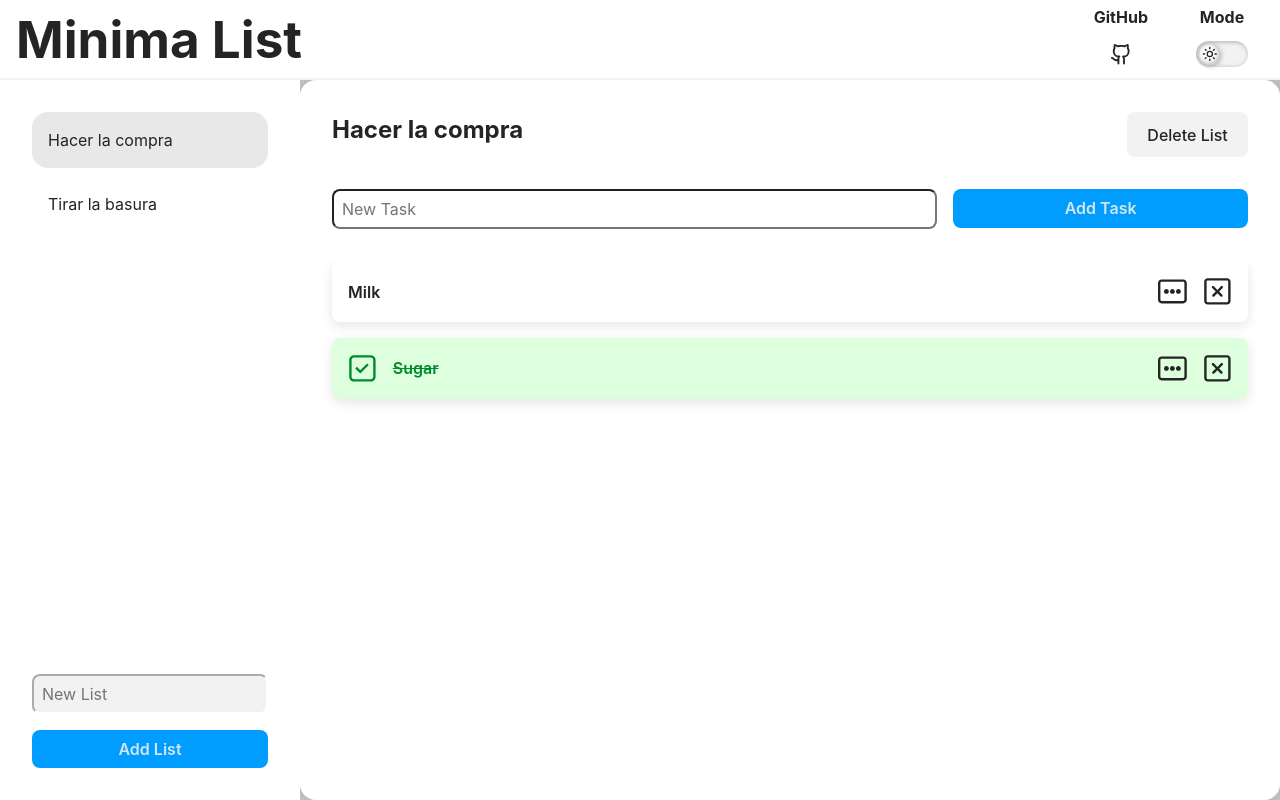
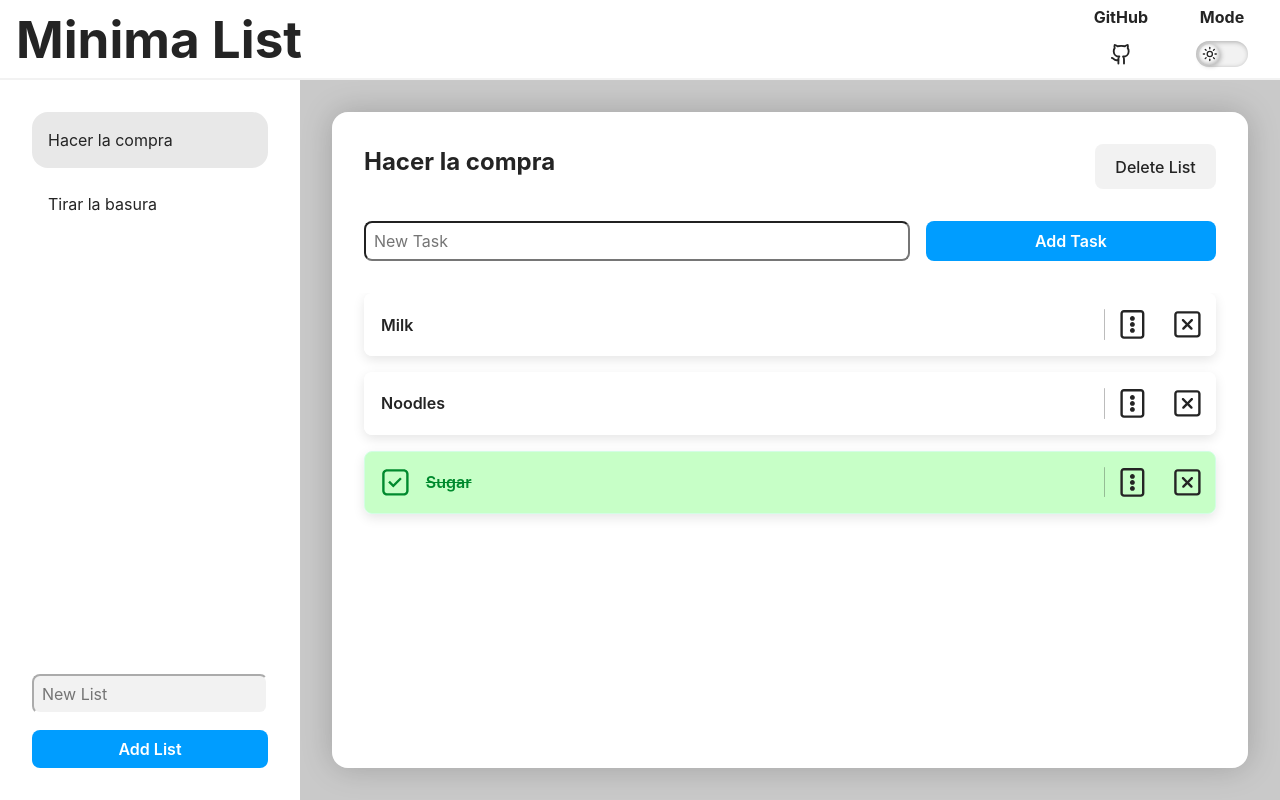
Before and after one commit to AlexNS-Dev/MinimaList, a React (Vite) app: page / in a window 1280 px wide. Built offline with nearby package versions, Linux system fonts and the light colour scheme.

Commit message:
styling task section

```diff
--- a/package.json
+++ b/package.json
@@ -27,6 +27,7 @@
     "eslint": "^9.9.0",
     "eslint-plugin-react-hooks": "^5.1.0-rc.0",
     "eslint-plugin-react-refresh": "^0.4.9",
+    "framer-motion": "^11.5.6",
     "gh-pages": "^6.1.1",
     "globals": "^15.9.0",
     "happy-dom": "^15.7.3",
--- a/src/components/ItemList/ItemList.css
+++ b/src/components/ItemList/ItemList.css
@@ -18,22 +18,22 @@
 
 .ItemList.tasks {
     margin: 0;
-    padding: 0;
     list-style: none;
     display: flex;
     flex-direction: column;
     gap: 1rem;
 
-    &:has(li.completed) {
-        li.completed {
+    &:has(li.completed) li.completed {
         /* background-color: var(--success-bg); */
-            background-color: color-mix(in srgb, rgb(200, 255, 200) 60%, transparent 40%);
-            border: var(--success-border);
+        background-color: color-mix(in srgb, rgb(162, 255, 162) 60%, transparent 40%);
+        border: 1px solid var(--success-border);
 
+        .item-content {
             span {
                 color: var(--success-text);
                 transform: translateX(0);
                 text-decoration: line-through;
+            }
         }
 
         svg {
@@ -42,50 +42,95 @@
             }
         }
     }
-    }
 
     li {
+        border: 1px solid var(--background-color);
+        flex-shrink: 0;
         display: flex;
-        align-items: center;
-        gap: 1rem;
-        padding: 1rem;
         border-radius: .5rem;
         box-shadow: 0 4px 12px #0000001a;
-        overflow: hidden;
         backdrop-filter: blur(5px);
         background-color: color-mix(in srgb, transparent 50%, var(--background-color) 50%);
-        cursor: pointer;
-
-        span {
-            word-break: break-word;
-            flex: 1;
-            transform: translateX(-2.8rem);
-            transition: transform .3s ease-out;
-            font-weight: 600;
-        }
+        overflow: hidden;
 
         svg {
             font-size: 1.8rem;
             color: var(--text-color);
+        }
 
-            &.icon-checked {
+        .item-content {
+            display: flex;
+            align-items: center;
+            gap: 1rem;
+            flex: 1;
+
+            height: 100%;
+            padding: 1rem;
+            cursor: pointer;
+
+            position: relative;
+
+            span {
+                display: flex;
+                align-items: center;
+
+                svg.icon-checked {
                     color: var(--success-text);
                     transform: translateX(-3rem);
-                transition: transform .3s ease-out;
                 }
 
-            &.icon-delete:hover {
-                color: var(--error-text);
+                &.task-title {
+                    transform: translateX(-2.8rem);
+                    font-weight: 600;
+                    word-break: break-word;
+                }
             }
 
-            &.icon-edit:hover {
+            &::before {
+                content: '';
+                position: absolute;
+                width: 1px;
+                height: 50%;
+                background-color: var(--text-color);
+                right: 0;
+                opacity: .3;
+                border-radius: .5rem;
+            }
+        }
+
+        .actions {
+            display: flex;
+
+            button {
+                display: flex;
+                align-items: center;
+                border-radius: 0;
+                padding: 0 .75rem;
+                background-color: transparent;
+                cursor: default;
+
+                &:not(:disabled):hover {
+                    background-color: color-mix(in srgb, 80% transparent, 20% white);
+                    cursor: pointer;
+                }
+
+                &:not(:disabled).icon-edit:hover svg {
                     color: var(--accent-color);
                 }
-
-            &.icon-delete,
-            &.icon-edit {
-                cursor: pointer;
+                &.icon-delete:hover svg {
+                    color: var(--error-text);
                 }
             }
         }
     }
+}
+
+@media only screen and (max-width: 900px) {
+    .ItemList.tasks {
+        li {
+            .item-content {}
+
+            .actions {}
+        }
+    }
+}
--- a/src/components/ItemList/ItemList.tsx
+++ b/src/components/ItemList/ItemList.tsx
@@ -1,18 +1,20 @@
-import { TodoList, TodoTask } from '../../store/todoStore'
+import useTodoStore, { TodoList, TodoTask } from '../../store/todoStore'
 import './ItemList.css'
 import React from 'react'
-import { CgCloseR, CgCheckR, CgMoreR } from 'react-icons/cg'
+import { CgCloseR, CgCheckR, CgMoreVerticalR } from 'react-icons/cg'
 
 interface ItemListProps {
-    lists?: TodoList[] | null
-    tasks?: TodoTask[]
+    listCollection?: TodoList[]
+    list?: TodoList | null
     type: 'lists' | 'tasks'
     onListClick?: (list: TodoList) => void
     onTaskClick?: (taskId: number) => void
 }
 
-const ItemList: React.FC<ItemListProps> = ({ lists, tasks, type, /* onListClick, */ onTaskClick }) => {
-    if (type === 'lists' && lists) {
+const ItemList: React.FC<ItemListProps> = ({ listCollection, list, type, /* onListClick, */ onTaskClick }) => {
+    const toggleTaskStatus = useTodoStore((state) => state.toggleTaskStatus)
+
+    if (type === 'lists' && listCollection) {
         return (
             <>
                 {/* <ul>
@@ -22,21 +24,36 @@ const ItemList: React.FC<ItemListProps> = ({ lists, tasks, type, /* onListClick,
                 </ul> */}
             </>
         )
-    } else if (type === 'tasks' && tasks) {
+    } else if (type === 'tasks' && list) {
+        const sortedList = [...list.items].sort((a: TodoTask, b: TodoTask) => {
+            return Number(a.isCompleted) - Number(b.isCompleted)
+        })
+
         return (
             <ul className='ItemList tasks'>
-                {tasks.map((task) =>
+                {sortedList.map((task) =>
                     <li
                         key={task.id}
                         className={task.isCompleted ? 'completed' : ''}
-                        onClick={() => {/* TODO Handle check status */ }}
                     >
-                        <CgCheckR className='icon-checked' />
-                        <span>
-                            {task.title}
-                        </span>
-                        <CgMoreR className='icon-edit' />
-                        <CgCloseR className='icon-delete' onClick={() => onTaskClick && onTaskClick(task.id)} />
+                        <div
+                            className='item-content'
+                            onClick={() => toggleTaskStatus(list.id, task.id)}>
+                            <span>
+                                <CgCheckR className='icon-checked' />
+                            </span>
+                            <span className='task-title'>
+                                {task.title}
+                            </span>
+                        </div>
+                        <div className="actions">
+                            <button className='icon-edit' disabled={task.isCompleted}>
+                                <CgMoreVerticalR />
+                            </button>
+                            <button className='icon-delete' onClick={onTaskClick?.bind(null, task.id)}>
+                                <CgCloseR />
+                            </button>
+                        </div>
                     </li>
                 )}
             </ul>
@@ -44,7 +61,9 @@ const ItemList: React.FC<ItemListProps> = ({ lists, tasks, type, /* onListClick,
     }
 
     return (
-        <span className='ItemList no-items'>No items available</span>
+        <ul>
+            <span className='ItemList no-items'>No items available</span>
+        </ul>
     )
 }
 
--- a/src/components/Sidebar/Sidebar.css
+++ b/src/components/Sidebar/Sidebar.css
@@ -59,7 +59,7 @@
         padding: 0;
 
         font-weight: 600;
-        color: var(--button-background);
+        color: var(--background-color);
         background-color: var(--accent-color);
     }
 }
--- a/src/components/TodoSection/TodoSection.css
+++ b/src/components/TodoSection/TodoSection.css
@@ -20,6 +20,7 @@
     border-radius: 1rem;
     box-shadow: 0 0 2rem rgba(0, 0, 0, .2);
     z-index: 1;
+    margin: 2rem;
 
     display: flex;
     flex-direction: column;
@@ -41,27 +42,25 @@
         gap: 1rem;
 
         input {
-            flex: 2;
+            width: calc(65% - .5rem);
             border-radius: .5rem;
             height: 2.5rem;
             padding: 0 .5rem;
         }
 
         button {
-            height: 2.4rem;
-            flex: 1;
+            width: calc(35% - .5rem);
+            height: 2.5rem;
             padding: 0;
-
             font-weight: 600;
-            color: var(--button-background);
+            color: var(--background-color);
             background-color: var(--accent-color);
         }
     }
 
     ul {
-        flex: 1;
         overflow-y: auto;
-        padding: 0 2rem;
+        padding: 0 2rem 2rem 2rem;
     }
 }
 
@@ -102,5 +101,8 @@
 @media only screen and (max-width: 900px) {
     .TodoSection .content {
         margin: 1rem;
+        ul {
+            width: 100%;
+        }
     }
 }
--- a/src/components/TodoSection/TodoSection.tsx
+++ b/src/components/TodoSection/TodoSection.tsx
@@ -90,23 +90,12 @@ const TodoSection: React.FC<TodoSectionProps> = ({ selectedList }) => {
                         placeholder='New Task'
                         value={taskInput}
                         onChange={(e) => setTaskInput(e.target.value)} />
-                    <button type='submit'>Add Task</button>
+                    <button type='submit' >Add Task</button>
                 </form>
 
                 {/* Tasks section */}
                 {currentList.items.length > 0 &&
-                    <>
-                        {/* <ul className="tasks">
-                            {currentList.items.map((task) =>
-                                <ItemList
-                                    task={task}
-                                    type='task'
-                                    onClick={() => handleRemoveTask(task.id)}
-                                />
-                            )}
-                        </ul> */}
-                        <ItemList tasks={currentList.items} type='tasks' onTaskClick={handleRemoveTask} />
-                    </>
+                    <ItemList list={currentList} type='tasks' onTaskClick={handleRemoveTask} />
                 }
             </div>
         </section>
--- a/src/store/todoStore.ts
+++ b/src/store/todoStore.ts
@@ -27,6 +27,8 @@ interface TodoStoreState {
     addTask: (listId: number, taskTitle: string) => void,
     //  - Remove Task
     removeTask: (listId: number, taskId: number) => void,
+    //  - Change completion status
+    toggleTaskStatus: (listId: number, taskId: number) => void,
     //  - Update Task
     //  - Remove All Task (Optional)
 }
@@ -45,6 +47,11 @@ const mockItems: TodoList[] = [
                 id: Date.now() + 2,
                 title: 'Sugar',
                 isCompleted: true
+            },
+            {
+                id: Date.now() + 3,
+                title: 'Noodles',
+                isCompleted: false
             },
         ],
     },
@@ -140,6 +147,33 @@ const useTodoStore = create<TodoStoreState>((set, get) => ({
             return { todoLists: updatedList } // Return al set()
         })
     },
+    //  - Change completion status
+    toggleTaskStatus: (listId, taskId) => {
+        set((state) => {
+            const updatedList = state.todoLists.map((list) => {
+                if (list.id !== listId) return list
+
+                const updatedTasks = list.items.map((task) => {
+                    if (task.id !== taskId) return task
+
+                    // Return de updatedTasks
+                    return {
+                        ...task,
+                        isCompleted: !task.isCompleted,
+                    }
+                })
+
+                // Return de updatedLists
+                return {
+                    ...list,
+                    items: updatedTasks,
+                }
+            })
+
+            // Return del state
+            return { todoLists: updatedList }
+        })
+    }
     //  - Update Task (Dialog?)
     //  - Remove All Task (Optional)
 }))
```
Also changed, not shown: 1 other file (tests, documents, lock files or other folders). Lines whose indentation alone changed are shown as unchanged.
